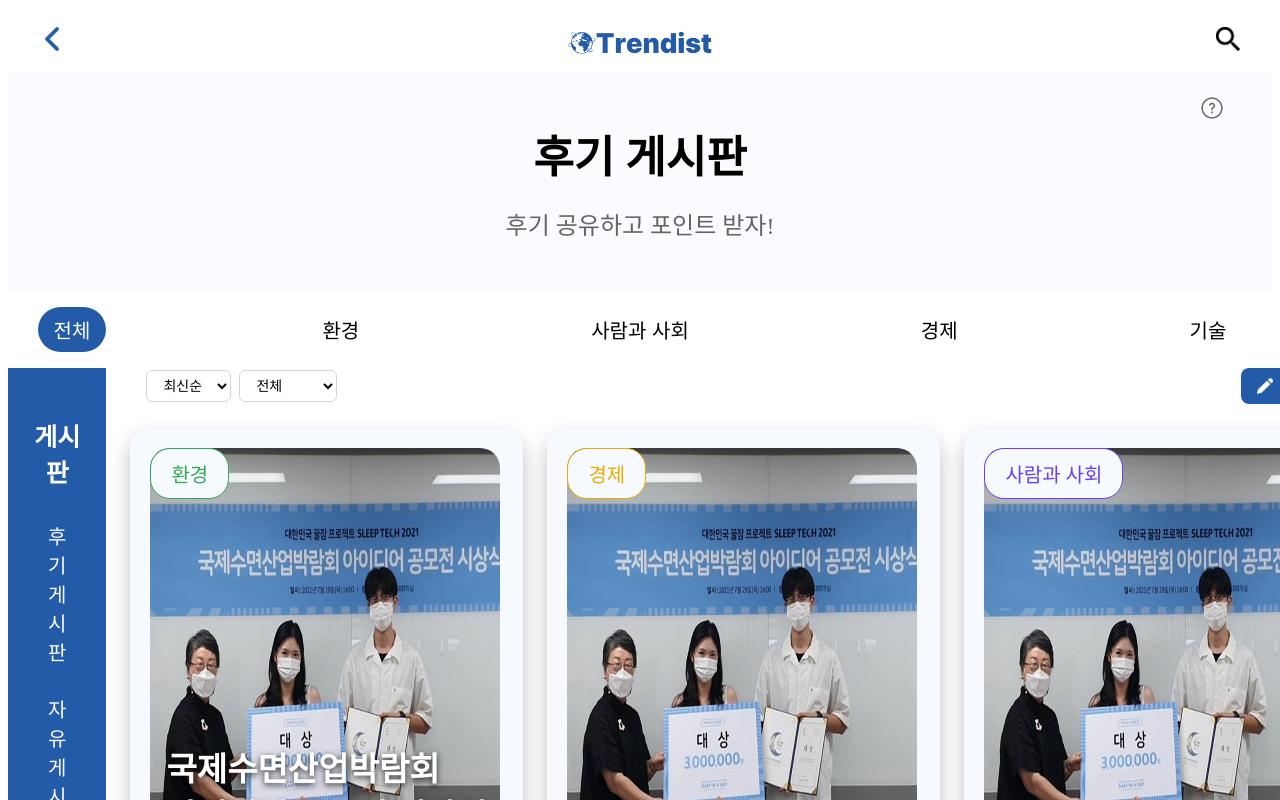
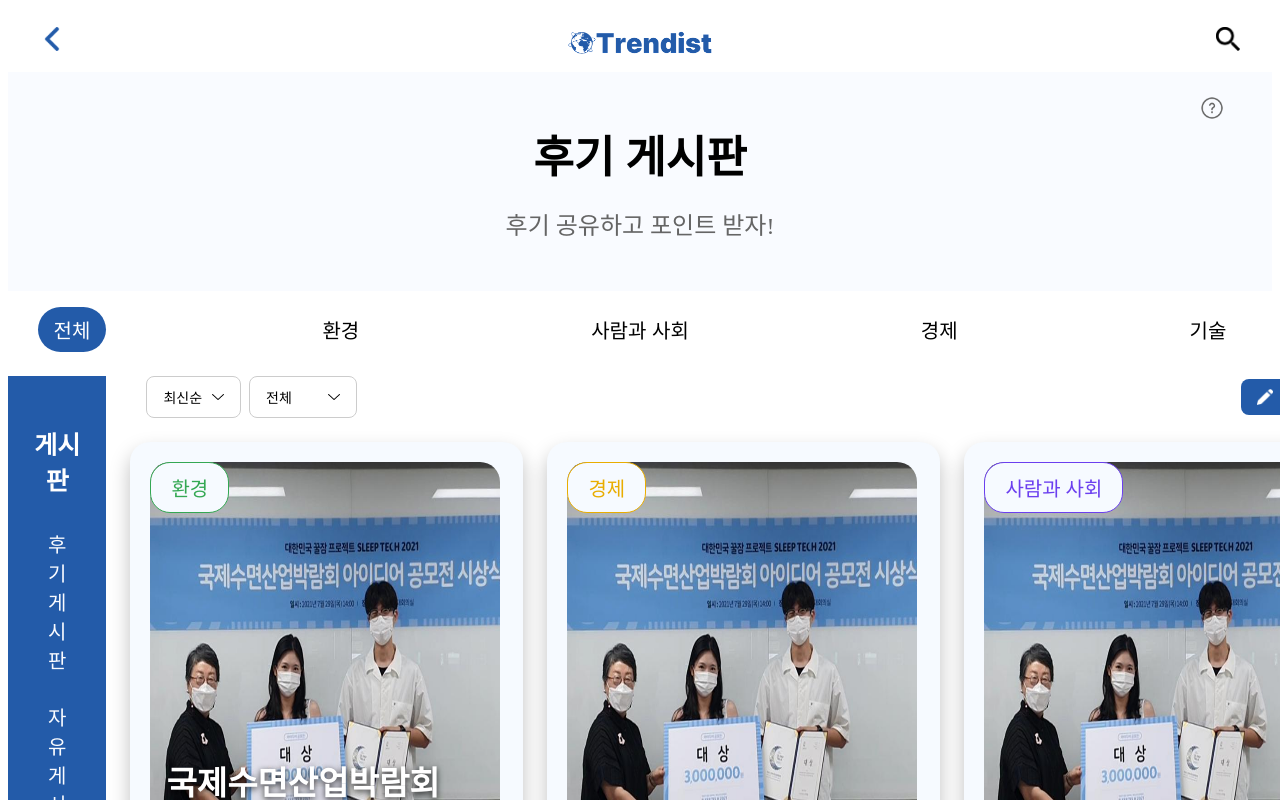
Before and after one commit to HIGHFIVE-SW/HIGHFIVE-FE, a React (Create React App) app: page /board/review in a window 1280 px wide. Shown: the top 800 px of the page. Built offline with nearby package versions, Linux system fonts and the light colour scheme.

Commit message:
Feat : 커스텀 드롭박스 구현

```diff
--- /dev/null
+++ b/src/components/board/reviewboard/ReviewBoardGuide.jsx
@@ -0,0 +1,129 @@
+// ReviewBoardGuide.jsx
+import React from 'react';
+import styled from 'styled-components';
+
+export default function ReviewBoardGuide({ onClose }) {
+  return (
+    <PopoverContainer onClick={(e) => e.stopPropagation()}>
+      <CloseButton onClick={onClose}>✕</CloseButton>
+      <GuideTitle>후기 게시판 가이드</GuideTitle>
+      <GuideDescription>
+        <GuideMainDescription>
+          후기 게시판은 인증 기반 시스템으로 운영됩니다.
+          <br />
+        </GuideMainDescription>
+        <span>
+          대외활동의 진정성을 높이고 다른 사용자들에게 실질적인 정보를 제공하기 위해 <br />
+          아래 기준을 반드시 따라 주세요.
+        </span>
+      </GuideDescription>
+      <Divider />
+      <Section>
+        <SectionTitle>인증 사진 필수 제출</SectionTitle>
+        <p>후기 작성 시, 활동을 인증할 수 있는 사진을 반드시 첨부해야 합니다.</p>
+        <List>
+          <ListItem>
+            인증 사진 예시 :
+            <SubList>
+              <SubListItem>합격 문자/이메일</SubListItem>
+              <SubListItem>현장 현수막</SubListItem>
+              <SubListItem>인증서, 수료증 등</SubListItem>
+            </SubList>
+          </ListItem>
+          <ListItem_1>
+              인증 사진이 없는 후기는 포인트 지급에서 제외될 수 있습니다.
+          </ListItem_1>
+        </List>
+      </Section>
+      <Section>
+        <SectionTitle>인증 사진, 수상 기록은 AI가 판별합니다.</SectionTitle>
+        <p>명확하게 식별 가능한 사진을 업로드해 주세요.</p>
+      </Section>
+      <Section>
+        <SectionTitle>수상 기록 등록 시 추가 포인트 지급</SectionTitle>
+        <p>공모전 후기 중 수상 이력이 있는 경우 수상 사진을 등록하면 추가 포인트가 제공됩니다.</p>
+      </Section>
+    </PopoverContainer>
+  );
+}
+
+const PopoverContainer = styled.div`
+  position: absolute;
+  right: 10px;
+  z-index: 1000;
+  background: white;
+  border-radius: 12px;
+  padding: 24px;
+  width: 500px;
+  box-shadow: 0px 4px 12px rgba(0,0,0,0.15);
+  text-align: left;
+`;
+
+const CloseButton = styled.button`
+  position: absolute;
+  top: 12px;
+  right: 12px;
+  background: none;
+  border: none;
+  font-size: 18px;
+  cursor: pointer;
+`;
+
+const GuideTitle = styled.h2`
+  font-size: 25px;
+  font-weight: 700;
+  margin-bottom: 12px;
+`;
+
+const GuideDescription = styled.p`
+  color: #235ba9;
+  font-size: 14px;
+  font-weight: 400;
+  letter-spacing: 0;
+  line-height: 1.5;
+  word-break: keep-all;
+`;
+
+
+const GuideMainDescription = styled.span`
+  font-weight: 600;
+`;
+
+const Section = styled.div`
+  margin-bottom: 12px;
+  font-size: 14px;
+`;
+
+const SectionTitle = styled.h3`
+  font-size: 15px;
+  font-weight: 700;
+  margin-bottom: 6px;
+`;
+
+const Divider = styled.hr`
+  border: 0.5px solid #000;
+  margin: 8px 0;
+`;
+const List = styled.ul`
+  list-style-type: disc;
+  padding-left: 20px;
+  margin-top: 4px;
+`;
+
+const ListItem = styled.li`
+  margin-bottom: 6px;
+`;
+
+const ListItem_1 = styled.li`
+  font-weight: 600;
+`;
+
+const SubList = styled.ul`
+  list-style-type: circle;
+  padding-left: 20px;
+  margin-top: 4px;
+`;
+
+const SubListItem = styled.li`
+  margin-bottom: 4px;
+`;
--- a/src/components/board/ReviewBoard/ReviewCard.jsx
+++ b/src/components/board/reviewboard/ReviewCard.jsx
@@ -193,12 +193,12 @@ const HoverBottom = styled.div`
 
 
 const HoverDate = styled.div`
-  font-size: 16px;
+  font-size: 18px;
   margin-bottom: 12px;
   margin-left: 12px;
 `;
 const HoverWriter = styled.div`
-  font-size: 16px;
+  font-size: 18px;
   margin-bottom: 12px;
   margin-right: 12px;
 `;
--- a/src/components/common/CategoryFilter.jsx
+++ b/src/components/common/CategoryFilter.jsx
@@ -23,6 +23,7 @@ const FilterButton = styled.button`
 `;
 
 const CategoryFilter = ({ selectedCategory, onSelectCategory }) => {
+
   return (
     <FilterWrapper>
       {categories.map((category) => (
--- /dev/null
+++ b/src/components/common/CustomDropdown.jsx
@@ -0,0 +1,105 @@
+import React, { useState, useRef, useEffect } from "react";
+import styled from "styled-components";
+import ArrowDownIcon from "../../assets/images/common/ic_ArrowDown.png";
+
+
+export default function CustomDropdown({ options, selected, onSelect }) {
+  const [isOpen, setIsOpen] = useState(false);
+  const dropdownRef = useRef();
+  const [maxWidth, setMaxWidth] = useState(180);
+
+  // 외부 클릭 시 닫기
+  useEffect(() => {
+    const handleClickOutside = (e) => {
+      if (dropdownRef.current && !dropdownRef.current.contains(e.target)) {
+        setIsOpen(false);
+      }
+    };
+    document.addEventListener("mousedown", handleClickOutside);
+    return () => document.removeEventListener("mousedown", handleClickOutside);
+  }, []);
+
+  // 가장 긴 항목에 맞게 너비 설정
+  useEffect(() => {
+    const canvas = document.createElement("canvas");
+    const context = canvas.getContext("2d");
+    context.font = "14px sans-serif";
+
+    const textWidths = options.map((text) => context.measureText(text).width);
+    const maxTextWidth = Math.max(...textWidths);
+    setMaxWidth(maxTextWidth + 56);
+  }, [options]);
+
+  return (
+    <Wrapper ref={dropdownRef} style={{ width: `${maxWidth}px` }}>
+      <Selected onClick={() => setIsOpen(!isOpen)}>
+        <span>{selected}</span>
+        <Arrow src={ArrowDownIcon} isOpen={isOpen} alt="arrow" />
+      </Selected>
+      {isOpen && (
+        <Menu>
+          {options.map((option) => (
+            <Item
+              key={option}
+              onClick={() => {
+                onSelect(option);
+                setIsOpen(false);
+              }}
+            >
+              {option}
+            </Item>
+          ))}
+        </Menu>
+      )}
+    </Wrapper>
+  );
+}
+
+
+const Wrapper = styled.div`
+  position: relative;
+`;
+
+const Selected = styled.div`
+  padding: 10px 16px;
+  background-color: white;
+  border: 1px solid #ccc;
+  border-radius: 8px;
+  cursor: pointer;
+  font-size: 14px;
+  display: flex;
+  justify-content: space-between;
+  align-items: center;
+`;
+
+const Arrow = styled.img`
+  width: 12px;
+  margin-left: 8px;
+  display: inline-block;
+  transition: transform 0.3s ease;
+  transform: ${({ isOpen }) => (isOpen ? "rotate(180deg)" : "rotate(0deg)")};
+`;
+
+const Menu = styled.ul`
+  position: absolute;
+  top: 100%;
+  left: 0;
+  right: 0;
+  margin-top: 4px;
+  background: white;
+  border: 1px solid #ccc;
+  border-radius: 8px;
+  z-index: 999;
+  list-style: none;
+  padding: 0;
+`;
+
+const Item = styled.li`
+  padding: 10px 16px;
+  font-size: 14px;
+  cursor: pointer;
+  &:hover {
+    background-color: #F6FAFF;
+    border-radius: 8px;
+  }
+`;
--- a/src/pages/board/ReviewBoardPage.jsx
+++ b/src/pages/board/ReviewBoardPage.jsx
@@ -3,15 +3,17 @@ import axios from "axios";
 import styled from "styled-components";
 import helpIcon from "../../assets/images/common/ic_Help.png";
 import writeIcon from "../../assets/images/board/ic_Write.png";
-import ReviewCard from "../../components/board/ReviewBoard/ReviewCard";
+import ReviewCard from "../../components/board/reviewboard/ReviewCard";
 import CategoryFilter from "../../components/common/CategoryFilter";
 import SampleReviewImg from "../../assets/images/board/SampleReviewImg.png";
 import BoardNav from "../../layout/board/BoardNav";
 import BoardSidebar from "../../layout/board/BoardSideNav";
-import ReviewBoardGuide from "../../components/board/ReviewBoard/ReviewBoardGuide";
+import ReviewBoardGuide from "../../components/board/reviewboard/ReviewBoardGuide";
 import Footer from "../../layout/Footer";
 import usePagination from "../../hooks/usePagination";
 import Pagination from "../../components/common/Pagination";
+import CustomDropdown from "../../components/common/CustomDropdown";
+
 
 const reviews = [
   {
@@ -119,24 +121,20 @@ const reviews = [
 
 export default function ReviewBoardPage() {
   const [selectedCategory, setSelectedCategory] = useState("전체");
+  const [selectedTypeCategory, setSelectedTypeCategory] = useState("전체");
   const [sortOrder, setSortOrder] = useState("최신순");
   const [isGuideOpen, setIsGuideOpen] = useState(false);
-
+  const TypeCategories = ["전체", "공모전", "봉사활동", "서포터즈", "인턴십"];
 
   const itemsPerPage = 9;
-
   const filteredReviews =
     selectedCategory === "전체"
       ? reviews
       : reviews.filter((r) => r.category === selectedCategory);
 
   const sortedReviews = [...filteredReviews].sort((a, b) => {
-    if (sortOrder === "최신순") {
-      return new Date(b.date) - new Date(a.date);
-    }
-    if (sortOrder === "추천순") {
-      return b.likeCount - a.likeCount;
-    }
+    if (sortOrder === "최신순") return new Date(b.date) - new Date(a.date);
+    if (sortOrder === "추천순") return b.likeCount - a.likeCount;
     return 0;
   });
 
@@ -165,17 +163,16 @@ export default function ReviewBoardPage() {
         <RightContent>
           <SortWriteWrapper>
             <SortBox>
-              <SortSelect value={sortOrder} onChange={(e) => setSortOrder(e.target.value)}>
-                <option value="최신순">최신순</option>
-                <option value="추천순">추천순</option>
-              </SortSelect>
-              <SortSelect value={selectedCategory} onChange={(e) => setSelectedCategory(e.target.value)}>
-                <option value="전체">전체</option>
-                <option value="공모전">공모전</option>
-                <option value="봉사활동">봉사활동</option>
-                <option value="서포터즈">서포터즈</option>
-                <option value="인턴십">인턴십</option>
-              </SortSelect>
+              <CustomDropdown
+                options={["최신순", "추천순"]}
+                selected={sortOrder}
+                onSelect={setSortOrder}
+              />
+              <CustomDropdown
+                options={TypeCategories}
+                selected={selectedTypeCategory}
+                onSelect={setSelectedTypeCategory}
+              />
             </SortBox>
             <WriteButton>
               <WriteIcon src={writeIcon} alt="글쓰기" /> 글쓰기
@@ -195,6 +192,7 @@ export default function ReviewBoardPage() {
     </>
   );
 }
+
 
 const HeaderSection = styled.div`
   background-color: #f9fbff;
@@ -238,6 +236,7 @@ const MainLayout = styled.div`
   display: flex;
   flex-direction: row;
   align-items: flex-start;
+  margin-top: 8px;
 `;
 
 const RightContent = styled.div`
@@ -252,14 +251,9 @@ const SortWriteWrapper = styled.div`
   margin: 0 16px;
 `;
 
-const SortSelect = styled.select`
-  padding: 6px 12px;
-  border: 1px solid #d1d5db;
-  border-radius: 6px;
-  font-size: 14px;
-  color: #000000;
-  background-color: #ffffff;
-  cursor: pointer;
+const SortBox = styled.div`
+  display: flex;
+  gap: 8px;
 `;
 
 const WriteButton = styled.button`
@@ -288,8 +282,3 @@ const CardGrid = styled.div`
   gap: 24px;
   padding: 24px 0;
 `;
-
-const SortBox = styled.div`
-  display: flex;
-  gap: 8px;
-`;
```
Also changed, not shown: src/assets/images/common/ic_ArrowDown.png (added).
